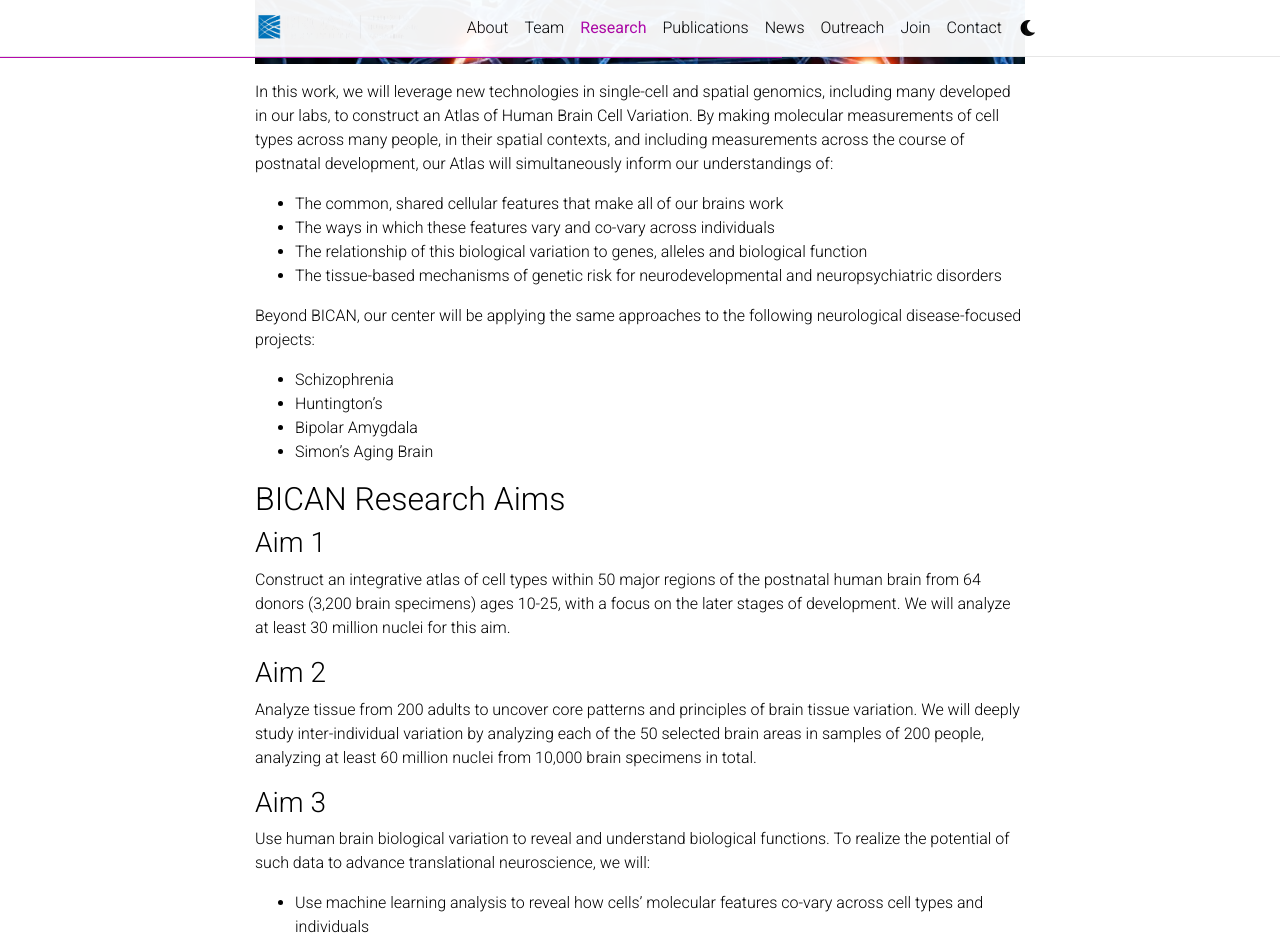
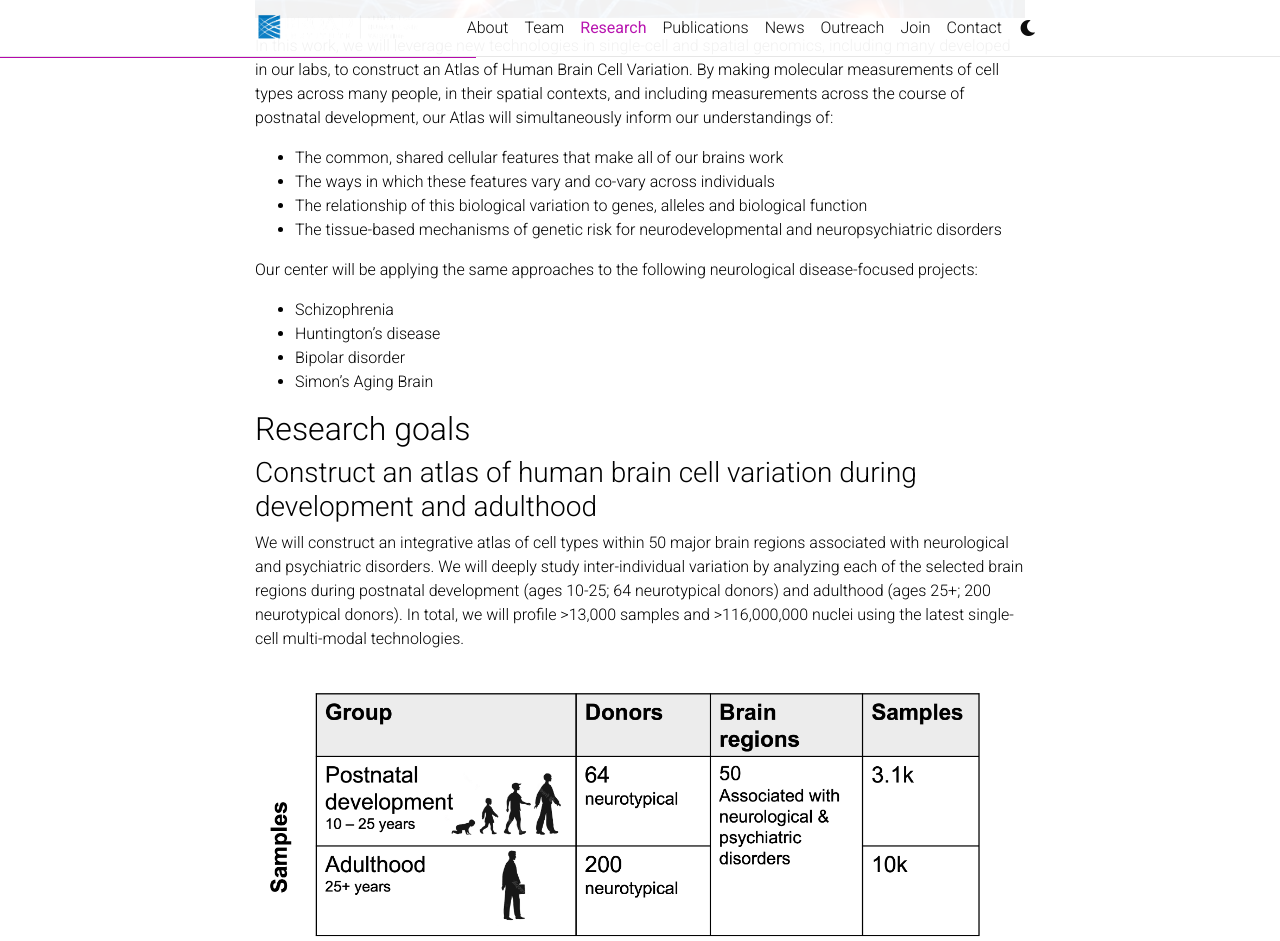
Before and after one commit to broadinstitute/chbv, a Jekyll site: the page built from _pages/research.md, in a window 1280 px wide and 1400 px high, scrolled down 620 px. Shown: the top 941 px of the window. Built offline with Jekyll 4.4.1, drawn with Linux system fonts in a browser that asks for light colours; comment, search, counter and statistics services are not loaded; a style sheet for code colours, icons or effects is not loaded; some of the changed text lies outside the part shown.

Commit message:
Update research content

```diff
--- a/_pages/research.md
+++ b/_pages/research.md
@@ -7,7 +7,6 @@ nav: true
 nav_order: 3
 ---
 
-## BICAN
 The human brain is among the most complex biological objects known: more than 100 billion highly specialized cells, connected in specific ways, cooperate to engage in problem-solving, observation, empathy, insight, and direction of the human body. An inventory of the human brain’s cellular components and their associated molecular repertoires – a cell atlas – could provide a powerfully enabling platform for translational neuroscience. And yet, one of the most striking aspects of human experience involves variation in brain function: no two individuals think or behave in the same way. This diversity drives humanity’s creativity and resourcefulness; it also shapes each person’s vulnerability to neurodevelopmental, neuropsychiatric and neurological disorders, through tissue-resident mechanisms that are still unknown but critical to understand. To fully understand the brain’s function and vulnerabilities, we must know and be instructed by its biological diversity across people.
 
 <img src="/chbv/assets/img/neuron3.webp" alt="Artist rendering of a network of neurons" height="100%" width="100%" display="block">
@@ -19,36 +18,27 @@ In this work, we will leverage new technologies in single-cell and spatial genom
  - The relationship of this biological variation to genes, alleles and biological function
  - The tissue-based mechanisms of genetic risk for neurodevelopmental and neuropsychiatric disorders
 
-Beyond BICAN, our center will be applying the same approaches to the following neurological disease-focused projects:
+Our center will be applying the same approaches to the following neurological disease-focused projects:
 
  - Schizophrenia
- - Huntington's
- - Bipolar Amygdala
+ - Huntington's disease
+ - Bipolar disorder
  - Simon's Aging Brain
 
-## BICAN Research Aims
-### Aim 1
-Construct an integrative atlas of cell types within 50 major regions of the postnatal human brain from 64 donors (3,200 brain specimens) ages 10-25, with a focus on the later stages of development. We will analyze at least 30 million nuclei for this aim.
+## Research goals
+### Construct an atlas of human brain cell variation during development and adulthood
+We will construct an integrative atlas of cell types within 50 major brain regions associated with neurological and psychiatric disorders.  We will deeply study inter-individual variation by analyzing each of the selected brain regions during postnatal development (ages 10-25; 64 neurotypical donors) and adulthood (ages 25+; 200 neurotypical donors). In total, we will profile >13,000 samples and >116,000,000 nuclei using the latest single-cell multi-modal technologies.
 
-### Aim 2
-Analyze tissue from 200 adults to uncover core patterns and principles of brain tissue variation. We will deeply study inter-individual variation by analyzing each of the 50 selected brain areas in samples of 200 people, analyzing at least 60 million nuclei from 10,000 brain specimens in total.
+<img src="/chbv/assets/img/experimental_design.png" alt="Table describing the number of samples and assays in the cell atlas" height="100%" width="100%" display="block" margin-left="auto" margin-right="auto">
 
-### Aim 3
-Use human brain biological variation to reveal and understand biological functions. To realize the potential of such data to advance translational neuroscience, we will:
+### Characterize human brain biological variation
+We will estimate the cell type abundance and spatial distribution, expression, and DNA accessibility in the >13,000 samples.  We will identify how these features vary and co-vary across individuals.
 
- - Use machine learning analysis to reveal how cells’ molecular features co-vary across cell types and individuals
- - Generate spatial transcriptomics data on 100 people to characterize how patterns of human brain cell-abundance and molecular variation manifest spatially within tissues
- - Explore how human genetic variation shapes the biology of brain tissue and of each of its cell types, uncovering the tissue manifestations of genetic vulnerability to neurodevelopmental and neuropsychiatric disorders
+<img src="/chbv/assets/img/cell_type_composition_variation.png" alt="Transcriptome similarity across cell types and variation in cell type abundance across donors" height="100%" width="100%" display="block" margin-left="auto" margin-right="auto">
 
-The successful completion of this work will deliver an essential data resource for cellular, molecular, genetic and translational neuroscience – while expanding our understanding of the ways the human brain varies from person to person and providing powerful new ways to learn from inter-individual variation in brain phenotypes.
+### Use variation to reveal and understand biological function
+Using the cell atlas resource, we will examine how genetic variation shapes the biology of cell types, brain tissue and brain vulnerability.
 
-## Assays
-### 10X Genomics Chromium Single Cell Gene Expression
-[The 10X Chromium Single Cell Gene Expression assay](https://www.10xgenomics.com/products/single-cell-gene-expression) is a droplet-based technology that captures the transcriptional gene expression profiles of thousands of individual cells in parallel.
+<img src="/chbv/assets/img/dna2mental_state.png" alt="Schematic of how DNA relates to brain function" height="100%" width="100%" display="block" margin-left="auto" margin-right="auto">
 
-
-### 10X Genomics Chromium Single Cell Multiome ATAC + Gene Expression
-[The 10X Genomics Chromium Single cell Multiome ATAC + Gene Expression assay](https://www.10xgenomics.com/products/single-cell-multiome-atac-plus-gene-expression) simultaneously captures transcriptional gene expression profiles and regions of open chromatin from the same cell.
-
-### Slide-tags
-[Slide-tags](https://www.biorxiv.org/content/10.1101/2023.04.01.535228v1) enables the high-resolution capture of RNA molecules from a slice of tissue while retaining their spatial information.
+The successful completion of this research will deliver an essential data resource for cellular, molecular, genetic and translational neuroscience.  The work will also  expand our understanding of the ways the human brain varies from person to person and provide powerful new ways to learn from inter-individual variation in brain phenotypes.
```
Also changed, not shown: assets/img/common_disorders_of_the_brain.susanna_hamilton.202212.jpg (added), assets/img/common_disorders_of_the_brain.susanna_hamilton.202212.webp (added), assets/img/dna2mental_state.png (added), assets/img/experimental_design.png (added), 1 other file.
